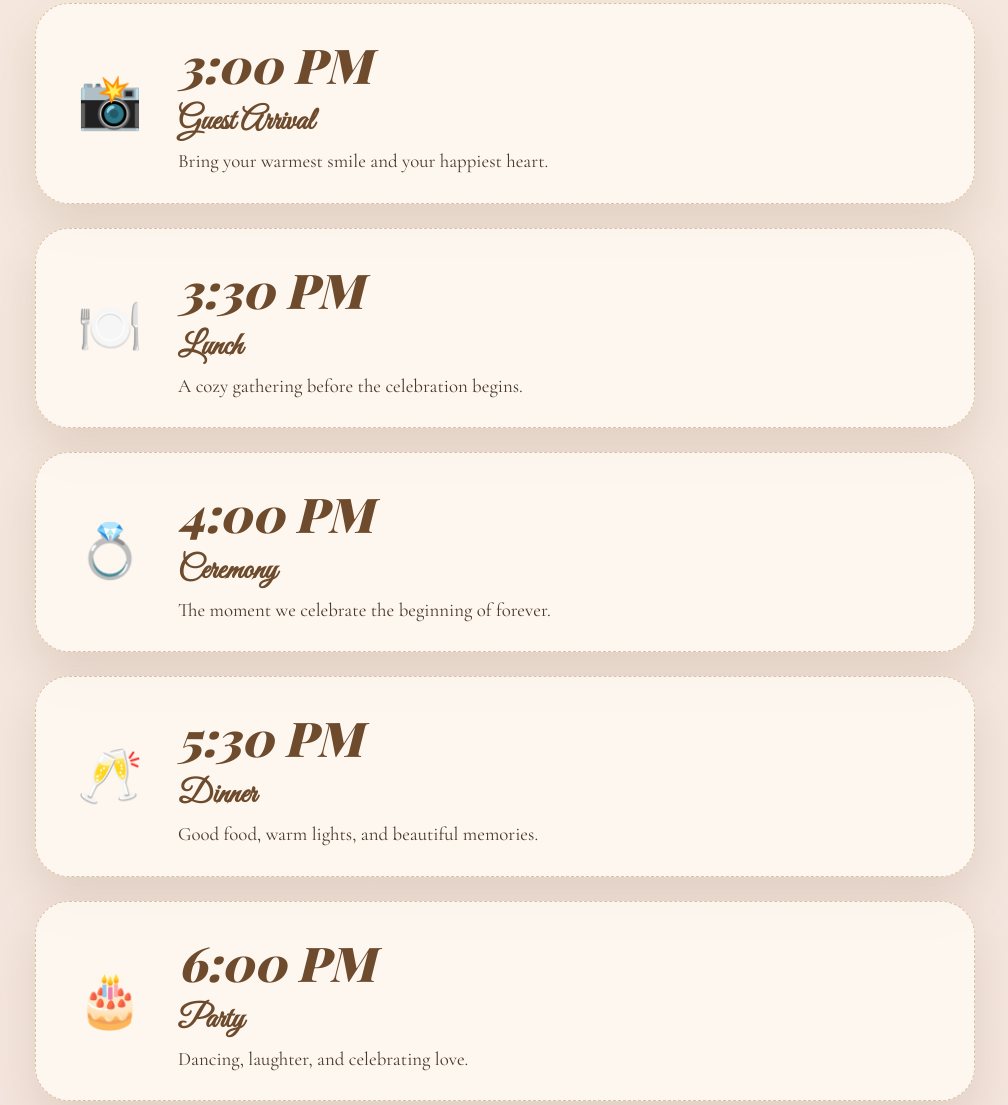
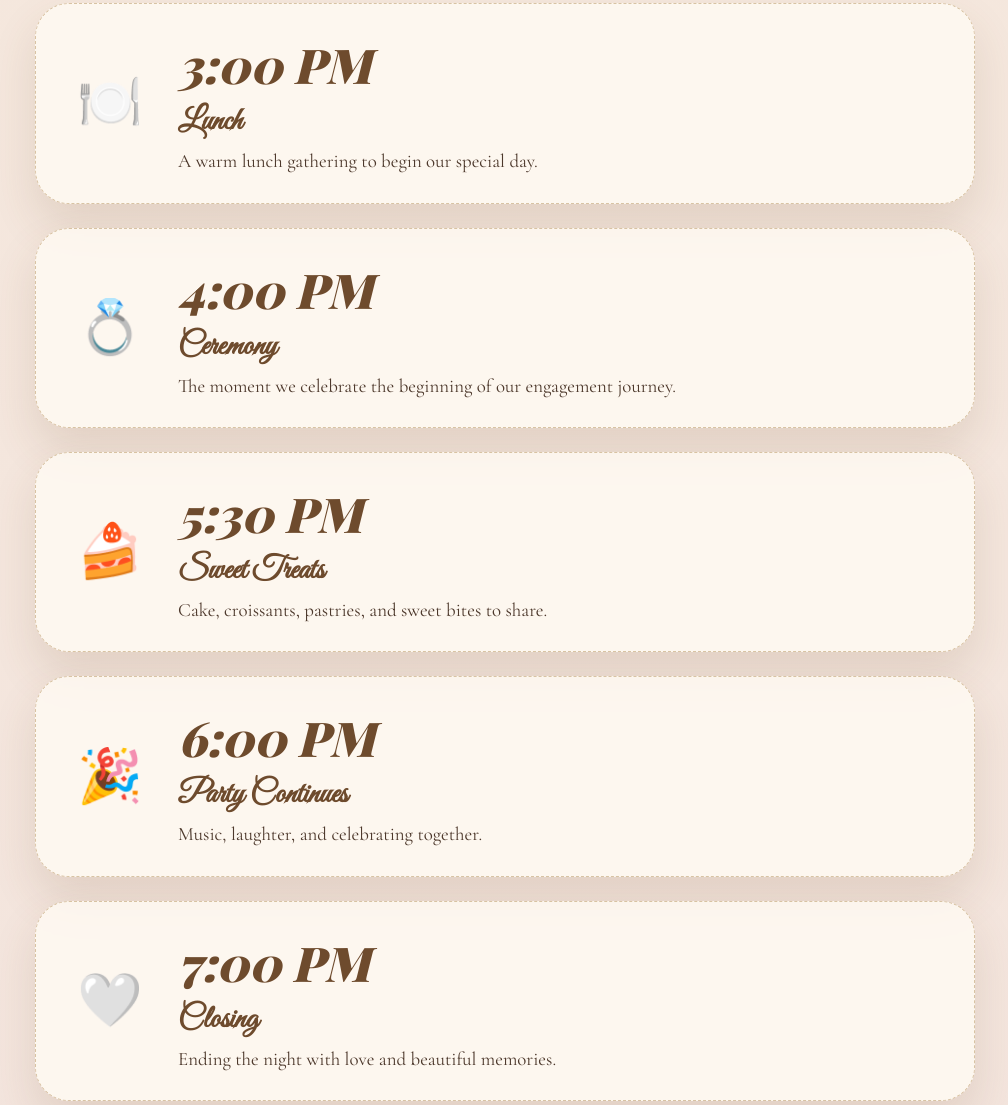
Before and after one commit to SaifmElnagar/saif-sohyla-engagement, a plain HTML site: page index.html in a window 1280 px wide. Shown: the part 5021-6126 px from the top of the page, without its empty margins (135-1143 px from the left). Drawn offline with nearby package versions, Linux system fonts and the light colour scheme.

Commit message:
Update index.html

```diff
--- a/index.html
+++ b/index.html
@@ -110,11 +110,50 @@
       <h2 class="big-title single">Program</h2>
       <div class="dots">••••••••••••</div>
       <div class="program-list">
-        <article class="program-card card"><span class="program-icon">📸</span><div><h3>3:00 PM</h3><p class="script">Guest Arrival</p><small>Bring your warmest smile and your happiest heart.</small></div></article>
-        <article class="program-card card"><span class="program-icon">🍽️</span><div><h3>3:30 PM</h3><p class="script">Lunch</p><small>A cozy gathering before the celebration begins.</small></div></article>
-        <article class="program-card card"><span class="program-icon">💍</span><div><h3>4:00 PM</h3><p class="script">Ceremony</p><small>The moment we celebrate the beginning of forever.</small></div></article>
-        <article class="program-card card"><span class="program-icon">🥂</span><div><h3>5:30 PM</h3><p class="script">Dinner</p><small>Good food, warm lights, and beautiful memories.</small></div></article>
-        <article class="program-card card"><span class="program-icon">🎂</span><div><h3>6:00 PM</h3><p class="script">Party</p><small>Dancing, laughter, and celebrating love.</small></div></article>
+        <article class="program-card card">
+    <span class="program-icon">🍽️</span>
+    <div>
+      <h3>3:00 PM</h3>
+      <p class="script">Lunch</p>
+      <small>A warm lunch gathering to begin our special day.</small>
+    </div>
+  </article>
+
+  <article class="program-card card">
+    <span class="program-icon">💍</span>
+    <div>
+      <h3>4:00 PM</h3>
+      <p class="script">Ceremony</p>
+      <small>The moment we celebrate the beginning of our engagement journey.</small>
+    </div>
+  </article>
+
+  <article class="program-card card">
+    <span class="program-icon">🍰</span>
+    <div>
+      <h3>5:30 PM</h3>
+      <p class="script">Sweet Treats</p>
+      <small>Cake, croissants, pastries, and sweet bites to share.</small>
+    </div>
+  </article>
+
+  <article class="program-card card">
+    <span class="program-icon">🎉</span>
+    <div>
+      <h3>6:00 PM</h3>
+      <p class="script">Party Continues</p>
+      <small>Music, laughter, and celebrating together.</small>
+    </div>
+  </article>
+
+  <article class="program-card card">
+    <span class="program-icon">🤍</span>
+    <div>
+      <h3>7:00 PM</h3>
+      <p class="script">Closing</p>
+      <small>Ending the night with love and beautiful memories.</small>
+    </div>
+  </article>
       </div>
     </section>
 
```
